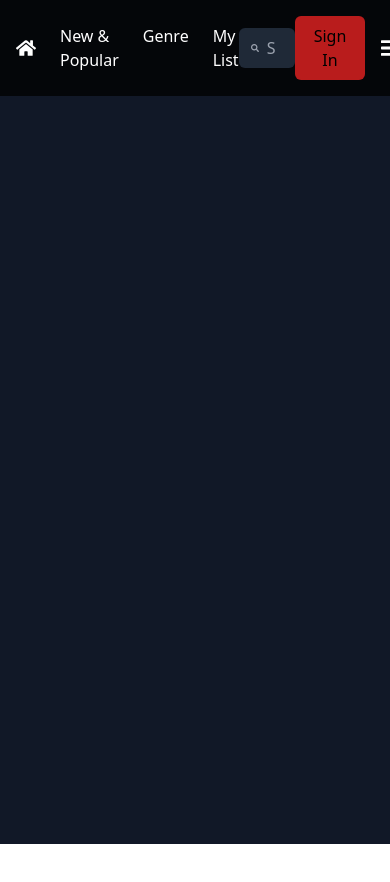
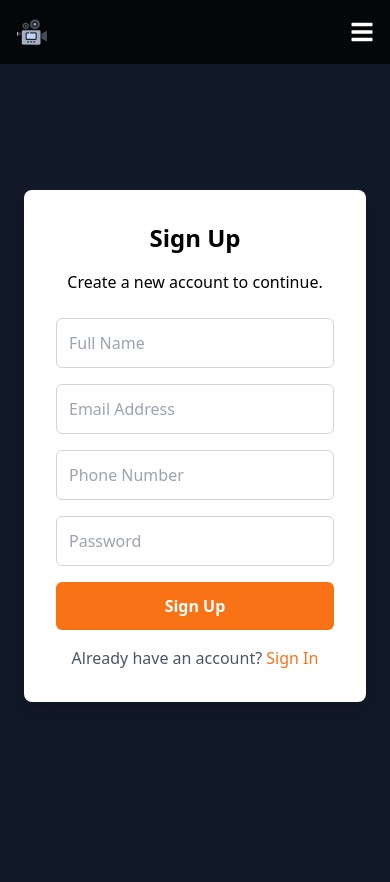
Before and after one commit to dnjstr/MovieApp-Front-End, a React (Vite) app: page /sign-up in a window 390 px wide. Shown: the top 882 px of the page. Before the commit the page ends 844 px from the top, so only its background shows below. Built offline with nearby package versions, Linux system fonts and the light colour scheme.

Commit message:
Initial commit

```diff
--- a/src/App.tsx
+++ b/src/App.tsx
@@ -3,6 +3,8 @@ import Navbar from "./components/Navbar";
 import HeroSection from "./components/HeroSection";
 import MovieListSection from "./components/Movielistsection";
 import MovieDetail from "./components/MovieDetail";
+import SignIn from "./components/SignIn";  // ✅ Import SignIn
+import SignUp from "./components/SignUp";  // Already included
 
 const App: React.FC = () => {
   return (
@@ -15,6 +17,8 @@ const App: React.FC = () => {
           <Route path="/genre" element={<div>Genre Page</div>} />
           <Route path="/my-list" element={<div>My List Page</div>} />
           <Route path="/movies/:id" element={<MovieDetail />} />
+          <Route path="/sign-in" element={<SignIn />} />
+          <Route path="/sign-up" element={<SignUp />} />
         </Routes>
       </div>
     </Router>
--- a/src/components/HeroSection.tsx
+++ b/src/components/HeroSection.tsx
@@ -11,7 +11,7 @@ const HeroSection: React.FC = () => {
         muted
         playsInline
       >
-        <source src="/cat-cloud.960x540.mp4" type="video/mp4" />
+        <source src="/jake-the-dog.960x540.mp4" type="video/mp4" />
       </video>
 
       {/* Overlay (for better text visibility) */}
@@ -19,11 +19,11 @@ const HeroSection: React.FC = () => {
 
       {/* Content */}
       <div className="relative z-10">
-        <h1 className="text-4xl md:text-5xl font-bold max-w-2xl">
+        <h1 className="text-4xl text-orange-600 md:text-5xl font-bold max-w-2xl">
           Unlimited movies, TV shows, and more.
         </h1>
-        <p className="text-lg md:text-xl mt-4">Watch anywhere. Cancel anytime.</p>
-        <button className="mt-6 bg-red-600 hover:bg-red-700 text-white px-6 py-3 rounded-md text-lg font-semibold">
+        <p className="text-lg text-white md:text-xl mt-4">Watch anywhere. Cancel anytime.</p>
+        <button className="mt-6 bg-orange-600 hover:bg-orange-700 text-black px-6 py-3 rounded-md text-lg font-semibold">
           Get Started
         </button>
       </div>
--- a/src/components/Movielistsection.tsx
+++ b/src/components/Movielistsection.tsx
@@ -26,7 +26,7 @@ const MovieListSection: React.FC = () => {
         {movies.map((movie) => (
           <div
             key={movie.id}
-            className="bg-gray-700 text-white p-4 rounded-lg shadow-md hover:scale-105 transition-transform duration-300 cursor-pointer"
+            className="bg-orange-600 text-white p-4 rounded-lg shadow-md hover:scale-105 transition-transform duration-300 cursor-pointer"
             onClick={() => handleMovieClick(movie.id)}
           >
             <img src={movie.image} alt={movie.title} className="w-full h-40 object-cover rounded-md mb-2" />
--- a/src/components/Navbar.tsx
+++ b/src/components/Navbar.tsx
@@ -1,8 +1,10 @@
-import React from 'react';
+import React, { useState } from 'react';
 import { Link } from 'react-router-dom';
-import { FaHome, FaSearch, FaBars } from 'react-icons/fa';
+import { FaHome, FaSearch, FaBars, FaTimes } from 'react-icons/fa';
 
 const Navbar: React.FC = () => {
+  const [isMenuOpen, setIsMenuOpen] = useState(false);
+
   return (
     <nav className="flex items-center justify-between p-4 fixed w-full bg-black bg-opacity-75 z-50">
       {/* Logo */}
@@ -12,20 +14,20 @@ const Navbar: React.FC = () => {
         </Link>
       </div>
 
-      {/* Navigation Icons */}
-      <div className="flex space-x-6 text-white">
-        <Link to="/" className="flex items-center space-x-2 hover:text-yellow-400">
+      {/* Navigation Icons (Desktop) */}
+      <div className="hidden md:flex space-x-6 text-white">
+        <Link to="/" className="flex items-center space-x-2 hover:text-orange-600">
           <FaHome size={20} />
           <span className="hidden md:inline">Home</span>
         </Link>
-        <Link to="/popular" className="hover:text-yellow-400">New & Popular</Link>
-        <Link to="/genre" className="hover:text-yellow-400">Genre</Link>
-        <Link to="/my-list" className="hover:text-yellow-400">My List</Link>
+        <Link to="/popular" className="hover:text-orange-600">New & Popular</Link>
+        <Link to="/genre" className="hover:text-orange-600">Genre</Link>
+        <Link to="/my-list" className="hover:text-orange-600">My List</Link>
       </div>
 
       {/* Search Bar */}
-      <div className="flex items-center bg-gray-800 px-3 py-2 rounded-md w-64">
-        <FaSearch className="text-gray-400" />
+      <div className="hidden md:flex items-center bg-gray-800 px-3 py-2 rounded-md w-64">
+        <FaSearch className="text-white" />
         <input
           type="text"
           placeholder="Search for Movies or TV shows"
@@ -33,11 +35,36 @@ const Navbar: React.FC = () => {
         />
       </div>
 
-      {/* Right Side */}
-      <div className="flex items-center space-x-4">
-        <button className="bg-red-700 px-4 py-2 rounded-md">Sign In</button>
-        <FaBars size={24} className="text-white cursor-pointer" />
+      {/* Right Side (Desktop) */}
+      <div className="hidden md:flex items-center space-x-4">
+        <Link to="/sign-in">
+          <button className="bg-orange-600 text-black px-4 py-2 rounded-md">Sign In</button>
+        </Link>
+        <Link to="/sign-up">
+          <button className="bg-gray-600 text-white px-4 py-2 rounded-md">Sign Up</button>
+        </Link>
       </div>
+
+      {/* Mobile Menu Toggle */}
+      <button onClick={() => setIsMenuOpen(!isMenuOpen)} className="md:hidden text-white">
+        {isMenuOpen ? <FaTimes size={24} /> : <FaBars size={24} />}
+      </button>
+
+      {/* Mobile Menu */}
+      {isMenuOpen && (
+        <div className="absolute top-16 right-0 w-48 bg-black bg-opacity-90 flex flex-col items-center p-4 space-y-4 md:hidden">
+          <Link to="/" className="hover:text-orange-600" onClick={() => setIsMenuOpen(false)}>Home</Link>
+          <Link to="/popular" className="hover:text-orange-600" onClick={() => setIsMenuOpen(false)}>New & Popular</Link>
+          <Link to="/genre" className="hover:text-orange-600" onClick={() => setIsMenuOpen(false)}>Genre</Link>
+          <Link to="/my-list" className="hover:text-orange-600" onClick={() => setIsMenuOpen(false)}>My List</Link>
+          <Link to="/sign-in" onClick={() => setIsMenuOpen(false)}>
+            <button className="bg-orange-600 text-black px-4 py-2 rounded-md w-full">Sign In</button>
+          </Link>
+          <Link to="/sign-up" onClick={() => setIsMenuOpen(false)}>
+            <button className="bg-gray-600 text-white px-4 py-2 rounded-md w-full">Sign Up</button>
+          </Link>
+        </div>
+      )}
     </nav>
   );
 };
--- /dev/null
+++ b/src/components/SignIn.tsx
@@ -0,0 +1,59 @@
+import React from "react";
+import { Link } from "react-router-dom";
+
+const SignIn: React.FC = () => {
+    return (
+        <div className="flex justify-center items-center min-h-screen bg-gray-900">
+            <div className="bg-white p-8 rounded-lg shadow-lg w-96">
+                <h2 className="text-2xl text-black font-bold text-center mb-4">Sign In</h2>
+                <p className="text-black text-center mb-6">
+                    Sign in to your account to continue.
+                </p>
+
+                <form>
+                    <div className="mb-4">
+                        <label className="block text-gray-700 mb-1">Email or Mobile Number</label>
+                        <input
+                            type="text"
+                            className="w-full px-3 py-2 border rounded-lg focus:outline-none focus:ring-2 focus:ring-orange-500"
+                            placeholder="Email address or mobile number"
+                            required
+                        />
+                    </div>
+
+                    <div className="mb-4">
+                        <label className="block text-gray-700 mb-1">Password</label>
+                        <input
+                            type="password"
+                            className="w-full px-3 py-2 border rounded-lg focus:outline-none focus:ring-2 focus:ring-orange-500"
+                            placeholder="Password"
+                            required
+                        />
+                    </div>
+
+                    <button
+                        type="submit"
+                        className="w-full bg-orange-500 text-white py-2 rounded-lg hover:bg-orange-600 transition duration-200"
+                    >
+                        Sign In
+                    </button>
+
+                    <div className="text-center mt-4">
+                        <Link to="/forgot-password" className="text-white text-sm hover:underline">
+                            Forgot password?
+                        </Link>
+                    </div>
+
+                    <div className="flex items-center justify-center h-full">
+                        <Link to="/sign-up" className="text-orange-500 font-semibold hover:underline">
+                            Sign Up
+                        </Link>
+                    </div>
+
+                </form>
+            </div>
+        </div>
+    );
+};
+
+export default SignIn;
--- /dev/null
+++ b/src/components/SignUp.tsx
@@ -0,0 +1,60 @@
+import React from "react";
+import { Link } from "react-router-dom";
+
+const SignUp: React.FC = () => {
+    return (
+        <div className="flex justify-center items-center min-h-screen bg-gray-900">
+            <div className="bg-white p-8 rounded-lg shadow-lg w-96">
+                <h2 className="text-2xl text-black font-bold text-center mb-4">Sign Up</h2>
+                <p className="text-center text-black mb-6">Create a new account to continue.</p>
+
+                <form>
+                    <div className="mb-4">
+                        <input
+                            type="text"
+                            placeholder="Full Name"
+                            className="w-full p-3 border border-gray-300 rounded-md"
+                        />
+                    </div>
+
+                    <div className="mb-4">
+                        <input
+                            type="email"
+                            placeholder="Email Address"
+                            className="w-full p-3 border border-gray-300 rounded-md"
+                        />
+                    </div>
+
+                    <div className="mb-4">
+                        <input
+                            type="text"
+                            placeholder="Phone Number"
+                            className="w-full p-3 border border-gray-300 rounded-md"
+                        />
+                    </div>
+
+                    <div className="mb-4 relative">
+                        <input
+                            type="password"
+                            placeholder="Password"
+                            className="w-full p-3 border border-gray-300 rounded-md"
+                        />
+                    </div>
+
+                    <button className="w-full bg-orange-500 text-white py-3 rounded-md font-bold hover:bg-orange-600 transition">
+                        Sign Up
+                    </button>
+                </form>
+
+                <p className="text-center text-gray-600 mt-4">
+                    Already have an account?{" "}
+                    <Link to="/sign-in" className="text-orange-500 hover:underline">
+                        Sign In
+                    </Link>
+                </p>
+            </div>
+        </div>
+    );
+};
+
+export default SignUp;
```
Also changed, not shown: 2 other files (tests, documents, lock files or other folders).
